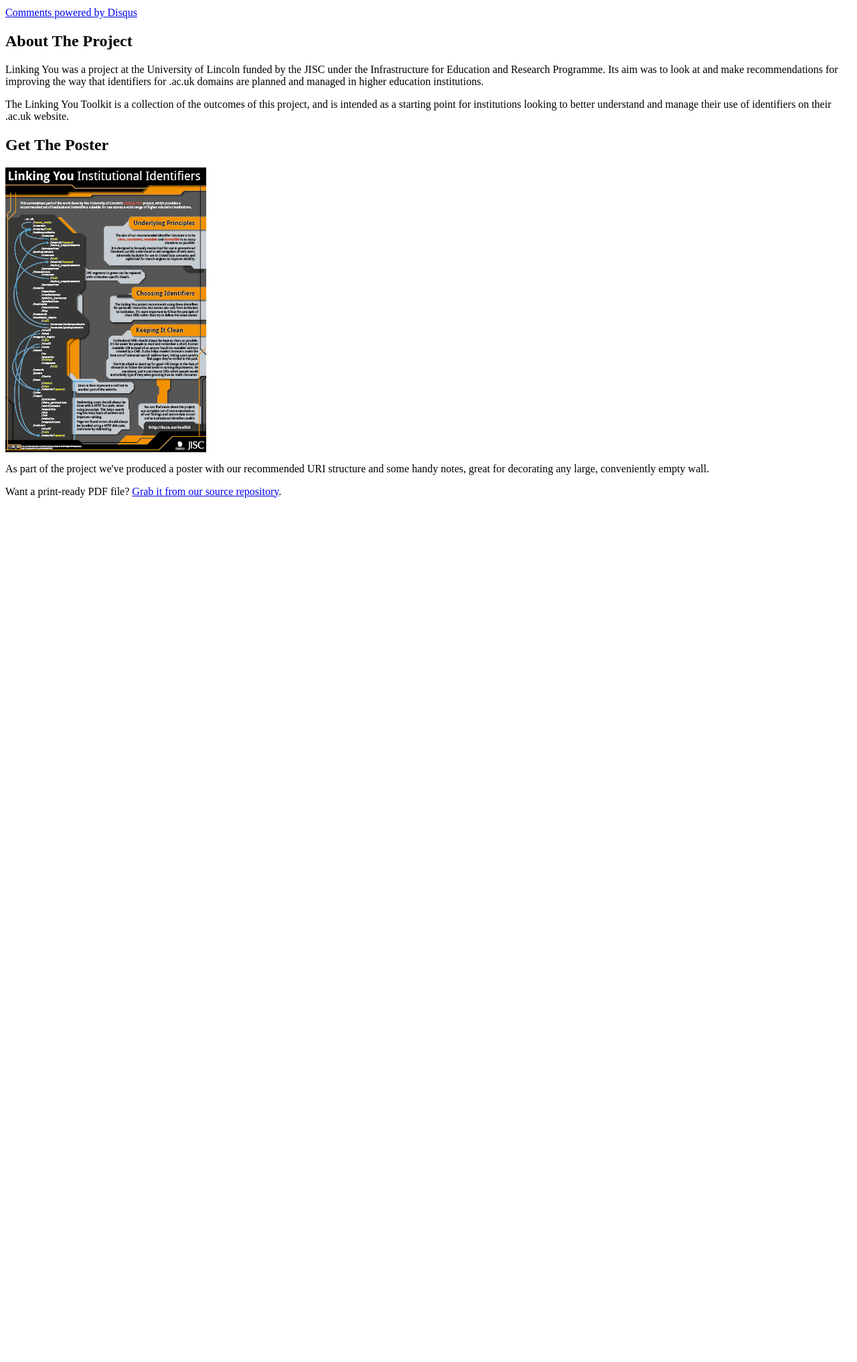
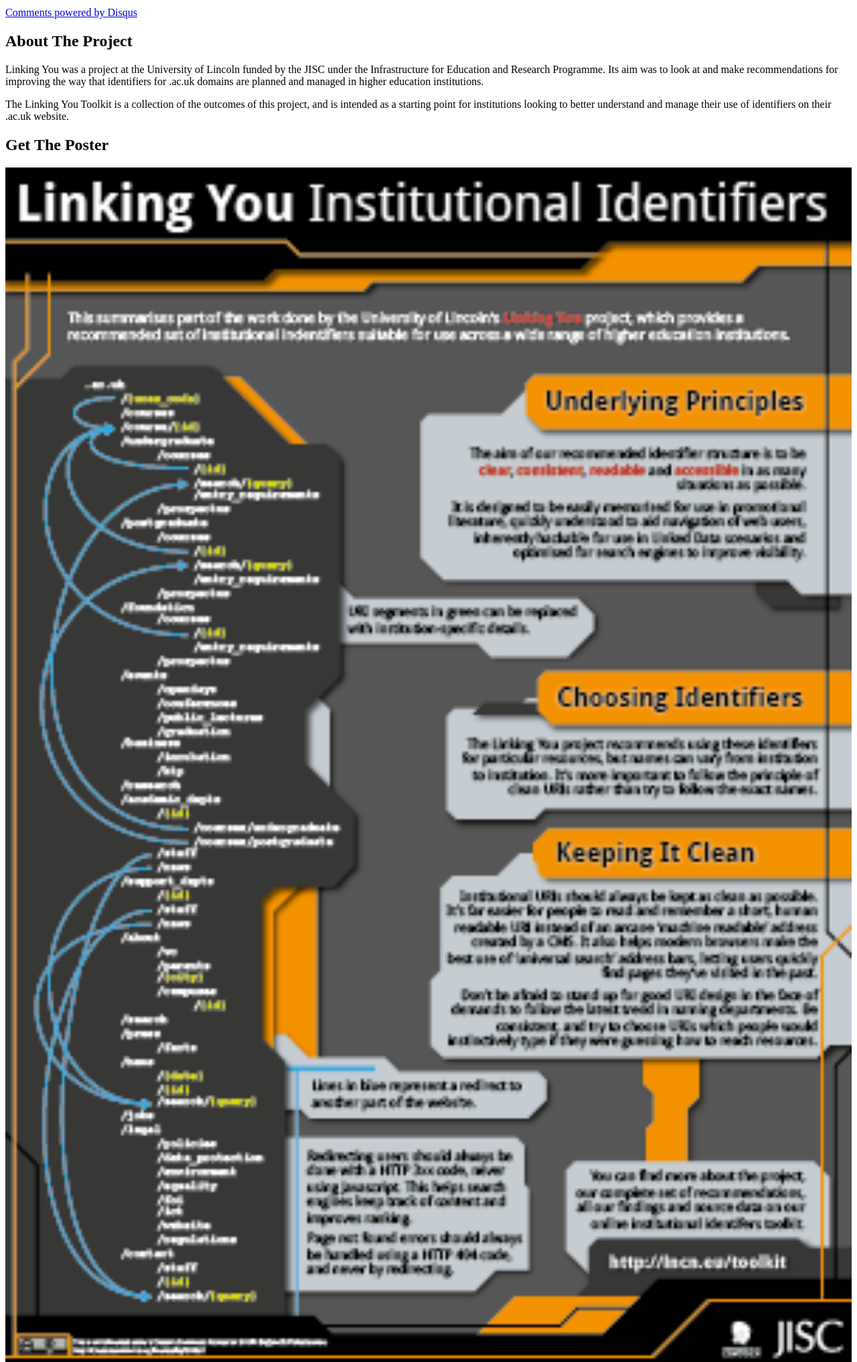
Before and after one commit to DFFlanders/Linking-You, a PHP site: page /home.php in a window 1280 px wide. Shown: the part 507-2540 px from the top of the page at 67% size. Before the commit the page ends 1250 px from the top, so only its background shows below. Run offline with PHP 8.4, Linux system fonts and the light colour scheme; some libraries are stand-ins or nearby versions.

Commit message:
Fixed width on poster.

```diff
--- a/home.php
+++ b/home.php
@@ -62,7 +62,7 @@
 
 		<h2>Get The Poster</h2>
 
-		<p><img src="https://github.com/lincolnonlineservices/Linking-You/raw/master/poster/poster_300px.png" title="Linking You Poster"></p>
+		<p><img src="https://github.com/lincolnonlineservices/Linking-You/raw/master/poster/poster_300px.png" style="width:100%" title="Linking You Poster"></p>
 
 		<p>As part of the project we've produced a poster with our recommended URI structure and some handy notes, great for decorating any large, conveniently empty wall.</p>
 
```
